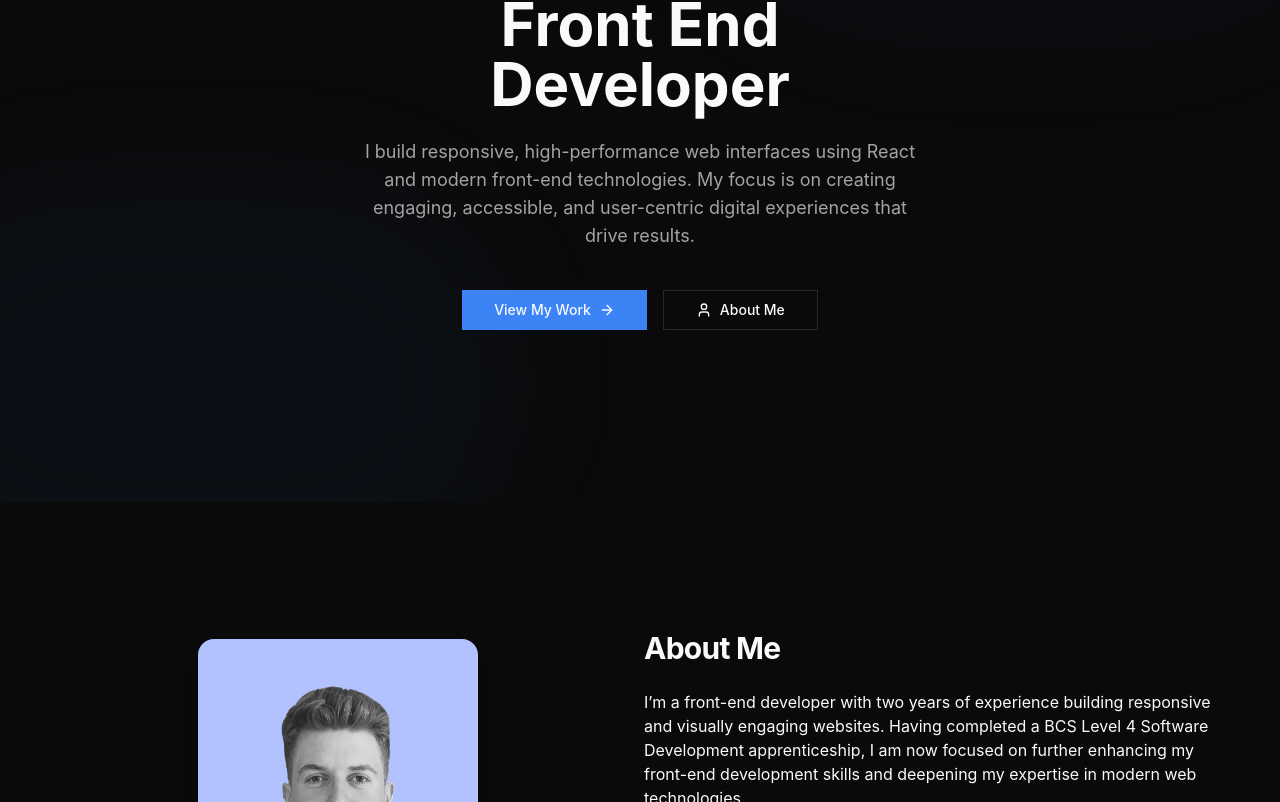
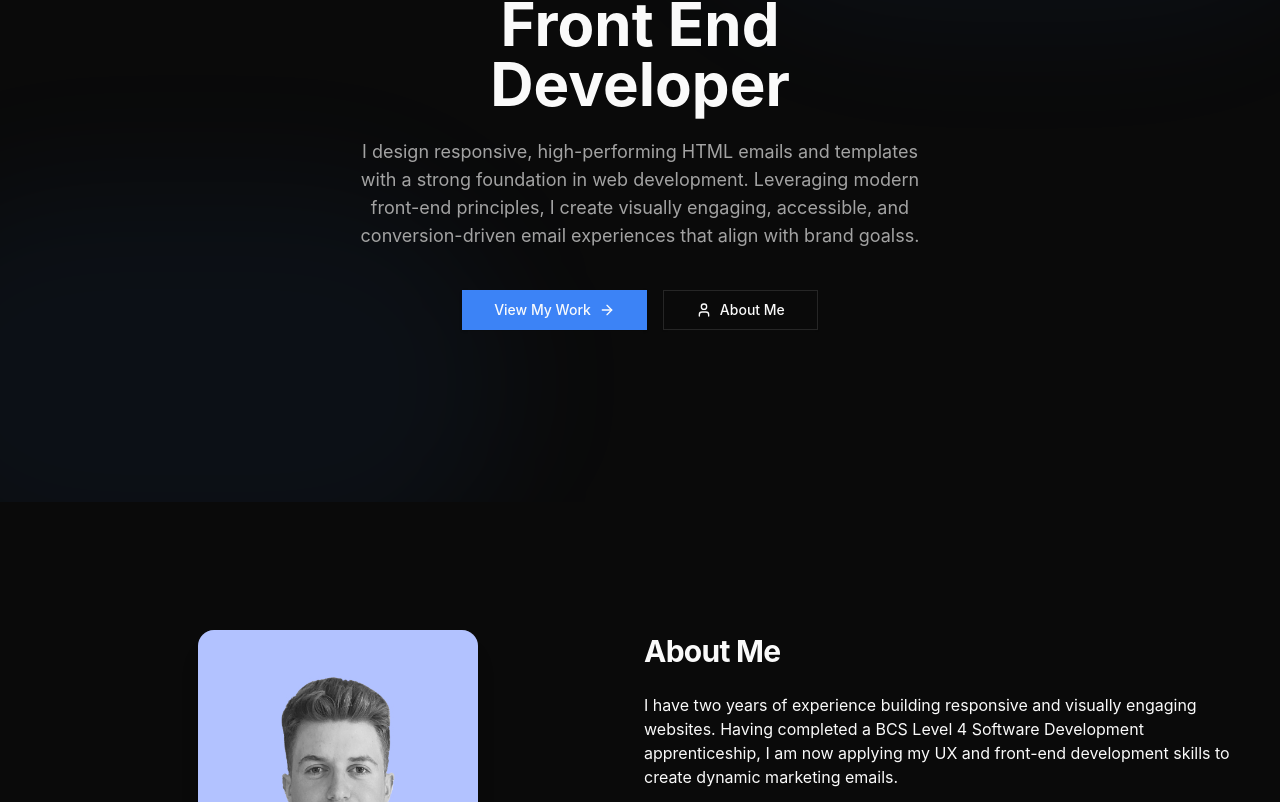
Before and after one commit to owenrobson/portfolio.io, a React (Vite) app: page / in a window 1280 px wide. Shown: the part 298-1100 px from the top of the page. Built offline with nearby package versions, Linux system fonts and the light colour scheme.

Commit message:
uniqlo project added

```diff
--- a/src/components/sections/About.tsx
+++ b/src/components/sections/About.tsx
@@ -31,7 +31,7 @@ const About = () => {
 
             <div className="space-y-4">
               <p>
-                I’m a front-end developer with two years of experience building responsive and visually engaging websites. Having completed a BCS Level 4 Software Development apprenticeship, I am now focused on further enhancing my front-end development skills and deepening my expertise in modern web technologies.
+                I have two years of experience building responsive and visually engaging websites. Having completed a BCS Level 4 Software Development apprenticeship, I am now applying my UX and front-end development skills to create dynamic marketing emails.
               </p>
               <p>
                 I’ve worked in both agency environments and on solo projects, helping businesses elevate their digital presence. With a strong foundation in modern web technologies and a keen eye for design, I focus on crafting user-friendly experiences that are as effective as they are beautiful.
--- a/src/components/sections/Hero.tsx
+++ b/src/components/sections/Hero.tsx
@@ -34,8 +34,7 @@ const Hero = () => {
             data-aos="fade-up"
             data-aos-delay="200"
           >
-            I build responsive, high-performance web interfaces using React and modern front-end technologies. My focus is on creating engaging, accessible, and user-centric digital experiences that drive results.
-          </p>
+            I design responsive, high-performing HTML emails and templates with a strong foundation in web development. Leveraging modern front-end principles, I create visually engaging, accessible, and conversion-driven email experiences that align with brand goalss.          </p>
 
           <div
             className="flex flex-col sm:flex-row gap-4 mt-4 justify-center"
--- a/src/data/projects.ts
+++ b/src/data/projects.ts
@@ -4,6 +4,7 @@ import canadianaffair from '@/components/images/canadianaffair.png';
 import tektura from '@/components/images/tektura.png';
 import synergy from '@/components/images/synergy.png';
 import sit from '@/components/images/sit.png';
+import UNIQLO from '@/components/images/UNIQLO.png';
 
 
 
@@ -65,8 +66,29 @@ export const projects: Project[] = [
   },
 
   // Individual Projects
+
   {
     id: 'individual-1',
+    title: 'Concept UNIQLO HTML Email',
+    description: 'This project showcases my ability to create responsive and accessible HTML emails, focusing on modern design principles and best practices.',
+    type: 'individual',
+    image: UNIQLO,
+    technologies: ['HTML', 'CSS', 'Figma'],
+    link: 'https://owenrobson.github.io/HTML-Email/',
+    date: 'July 2025'
+  },
+  // {
+  //   id: 'individual-2',
+  //   title: 'Personal Finance Tracker',
+  //   description: 'An application to track personal finances, visualize spending patterns, and set budgeting goals with expense categorization.',
+  //   type: 'individual',
+  //   image: 'https://images.pexels.com/photos/3943723/pexels-photo-3943723.jpeg?auto=compress&cs=tinysrgb&w=1260&h=750&dpr=2',
+  //   technologies: ['React', 'Chart.js', 'Supabase', 'TailwindCSS', 'Vite'],
+  //   link: 'https://example.com',
+  //   date: 'July 2022'
+  // },
+  {
+    id: 'individual-3',
     title: 'Synergy Dental Lab',
     description: 'A homepage mockup I created for a dental lab, showcasing their services and expertise. The design focuses on user-friendly navigation and a clean aesthetic to highlight the lab\'s offerings. I am hoping to hear back from them and complete the site soon',
     type: 'individual',
@@ -77,7 +99,7 @@ export const projects: Project[] = [
     date: 'June 2025'
   },
   {
-    id: 'individual-2',
+    id: 'individual-4',
     title: 'Studio Sit (password: test)',
     description: 'I created a shopify website by taking an existing theme, and customising it using Shopify Liquid; a template language created by Shopify to dynamically generate content on their e-commerce platform..',
     type: 'individual',
@@ -86,26 +108,4 @@ export const projects: Project[] = [
     link: 'https://studio-sit.myshopify.com/',
     date: 'July 2025'
   },
-  // {
-  //   id: 'individual-3',
-  //   title: 'Markdown Note Taking App',
-  //   description: 'A minimalist markdown editor with cloud sync, dark mode, and tag-based organization. Built as a PWA for offline functionality.',
-  //   type: 'individual',
-  //   image: 'https://images.pexels.com/photos/4068291/pexels-photo-4068291.jpeg?auto=compress&cs=tinysrgb&w=1260&h=750&dpr=2',
-  //   technologies: ['React', 'IndexedDB', 'Firebase', 'Marked.js', 'Workbox'],
-  //   link: 'https://example.com',
-  //   github: 'https://github.com',
-  //   date: 'October 2022'
-  // },
-  // {
-  //   id: 'individual-4',
-  //   title: 'Personal Finance Tracker',
-  //   description: 'An application to track personal finances, visualize spending patterns, and set budgeting goals with expense categorization.',
-  //   type: 'individual',
-  //   image: 'https://images.pexels.com/photos/3943723/pexels-photo-3943723.jpeg?auto=compress&cs=tinysrgb&w=1260&h=750&dpr=2',
-  //   technologies: ['React', 'Chart.js', 'Supabase', 'TailwindCSS', 'Vite'],
-  //   link: 'https://example.com',
-  //   github: 'https://github.com',
-  //   date: 'July 2022'
-  // }
 ];
```
Also changed, not shown: src/components/images/UNIQLO.png (added).
